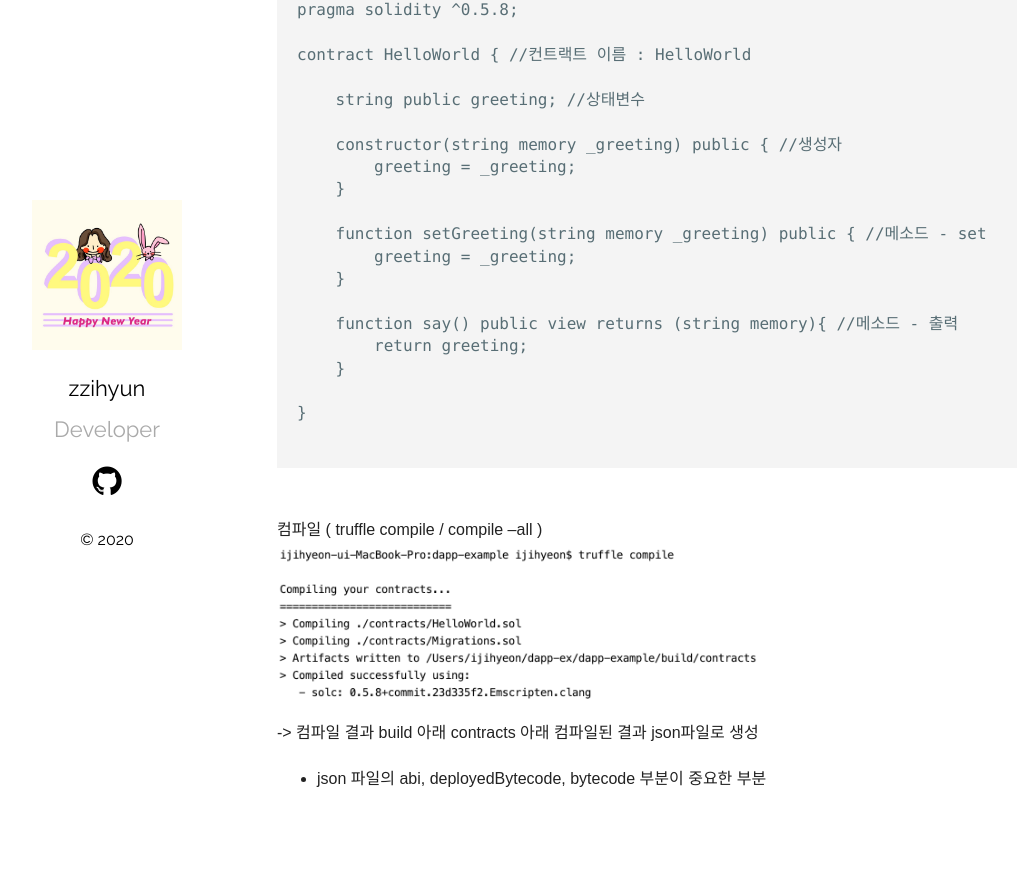
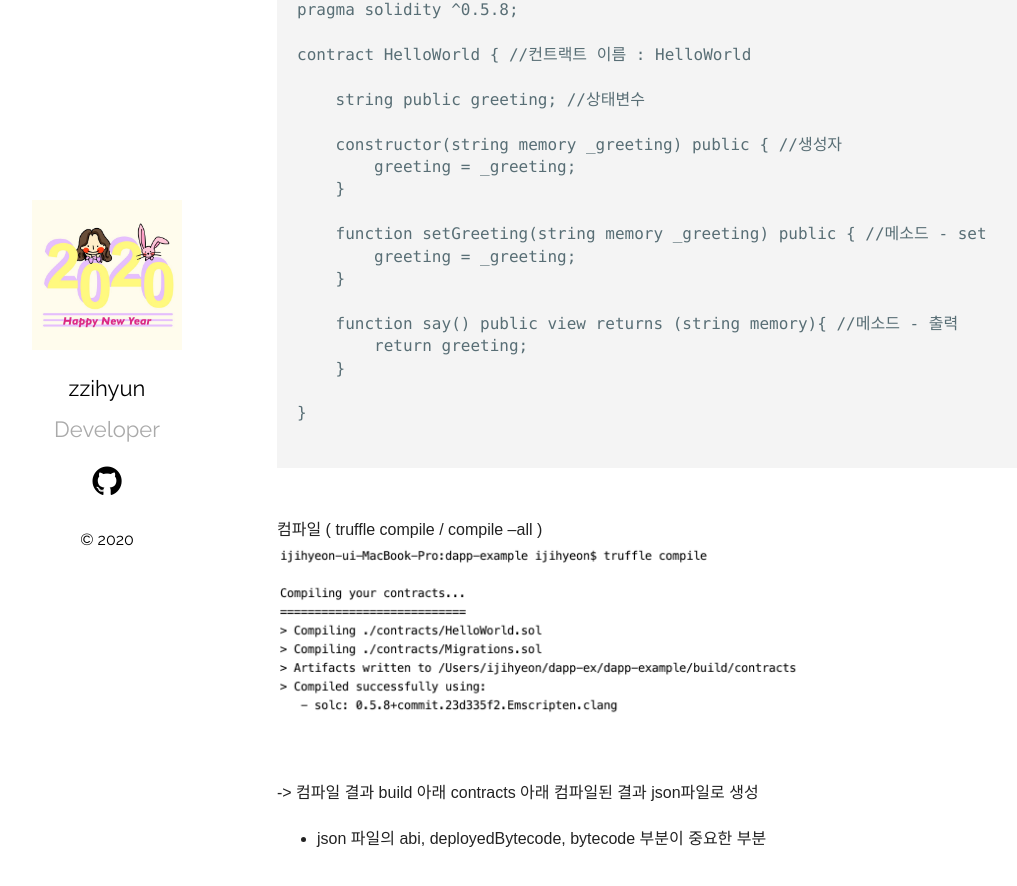
Before and after one commit to jhhhj1002/jhhhj1002.github.io, a Jekyll site: the page built from _posts/2020-03-27-Truffle-in-Blockchain-01.markdown, in a window 1280 px wide and 900 px high, scrolled down 2541 px. Shown: the top 886 px of the window, without its empty margins (78-1095 px from the left). Built offline with Jekyll 4.4.1, drawn with Linux system fonts in a browser that asks for light colours; before the commit the page ends 3381 px from its top, so only the background shows below that.

Commit message:
Update 2020-03-27-Truffle-in-Blockchain-01.markdown

```diff
--- a/_posts/2020-03-27-Truffle-in-Blockchain-01.markdown
+++ b/_posts/2020-03-27-Truffle-in-Blockchain-01.markdown
@@ -83,6 +83,8 @@ contract HelloWorld { //컨트랙트 이름 : HelloWorld
 
 <br/>
 컴파일 ( truffle compile / compile --all )
- <img src="/assets/imgs/Blockchain&Truffle_10.png" width="60%" height="40%" >
+ <img src="/assets/imgs/Blockchain&Truffle_10.png" width="65%" height="45%" >
+
+<br/>
 -> 컴파일 결과 build 아래 contracts 아래 컴파일된 결과 json파일로 생성
 + json 파일의 abi, deployedBytecode, bytecode 부분이 중요한 부분
```
